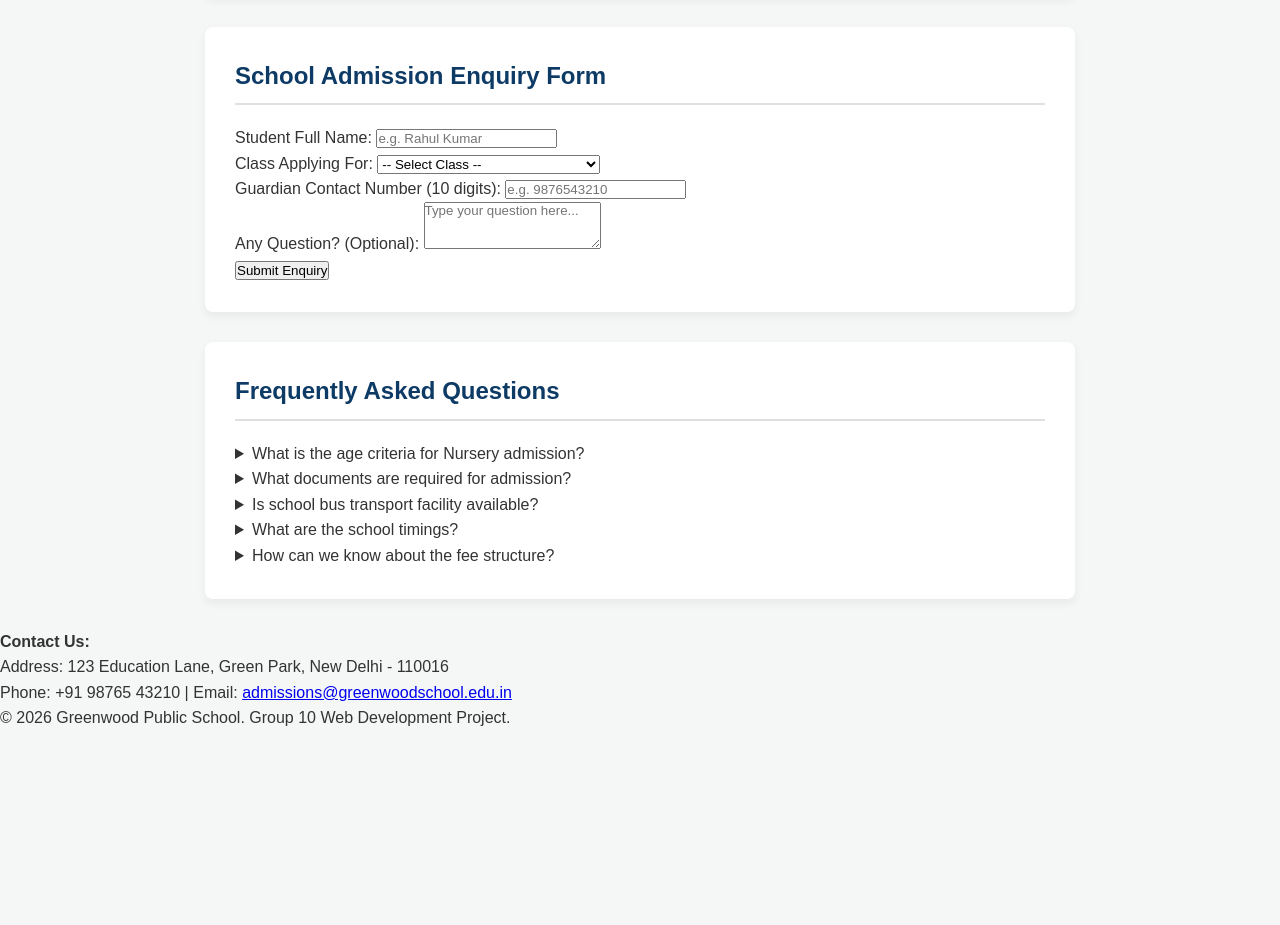
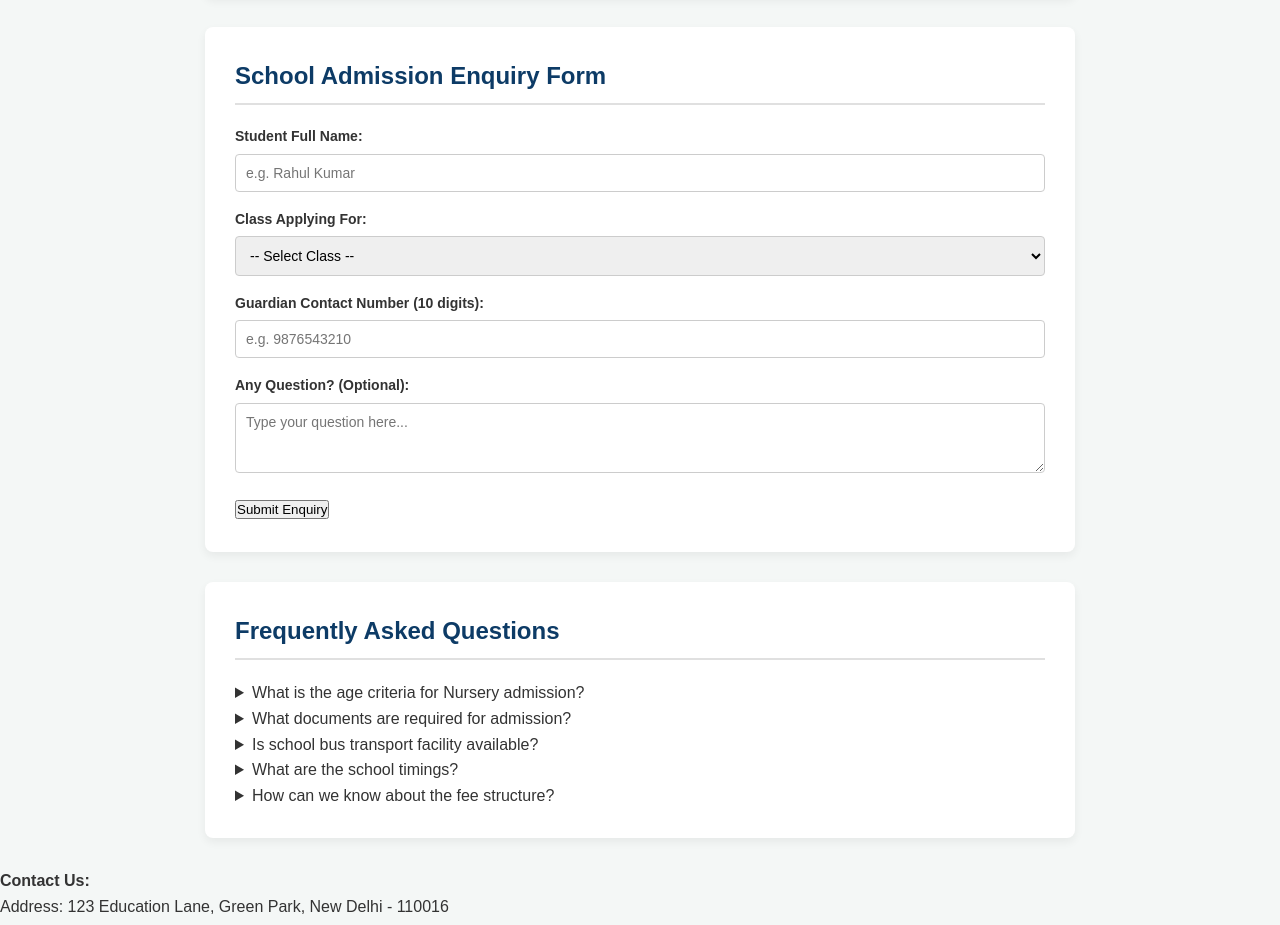
Before and after one commit to priyanshu2916-sp/School_Enquiry_Form_Page, a plain HTML site: page index.html in a window 1280 px wide. Shown: the part 1412-2337 px from the top of the page. Before the commit the page ends 2143 px from the top, so only its background shows below. Drawn offline with Linux system fonts and the light colour scheme.

Commit message:
Add form styles to style.css
added form styles

```diff
--- a/style.css
+++ b/style.css
@@ -198,3 +198,27 @@ body {
   font-size: 13px;
   text-align: right;
 }
+/* Form Styles */
+.form-group {
+  margin-bottom: 16px;
+}
+
+label {
+  display: block;
+  font-weight: bold;
+  margin-bottom: 6px;
+  font-size: 14px;
+}
+
+input, select, textarea {
+  width: 100%;
+  padding: 10px;
+  border: 1px solid #ccc;
+  border-radius: 4px;
+  font-size: 14px;
+}
+
+input:focus, select:focus, textarea:focus {
+  border-color: #0d3b66;
+  outline: none;
+}
```
